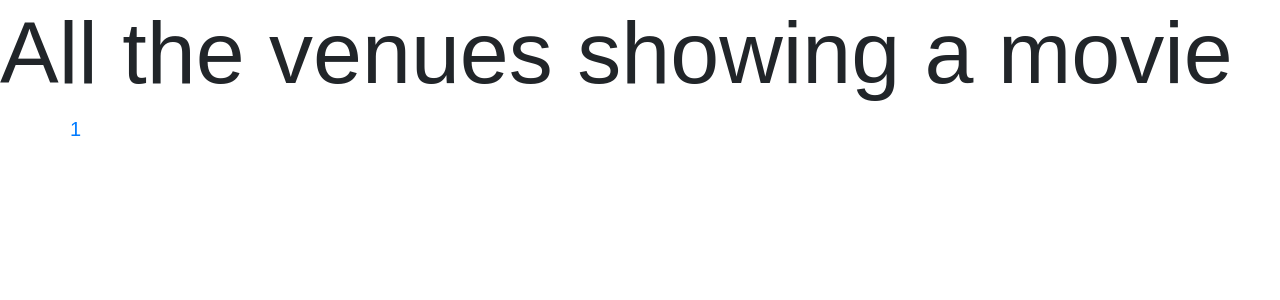
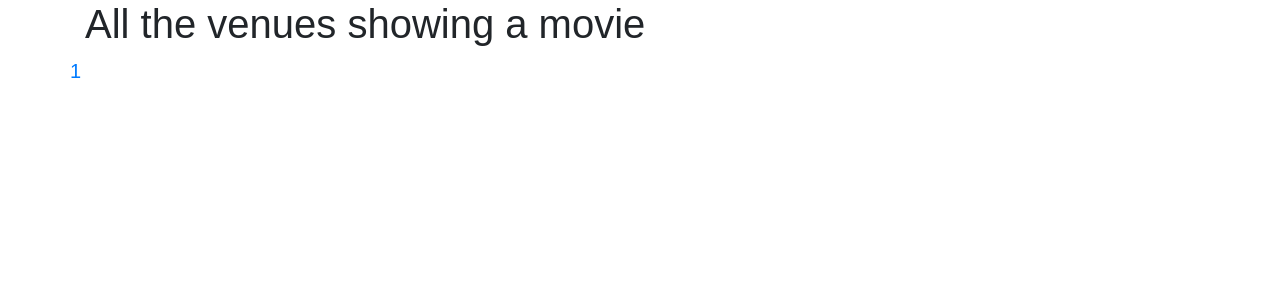
Before and after one commit to MiloniAtal/movietickets, a Flask app: template templates/venues.html in a window 1280 px wide. Shown: the top 300 px of the page. Run offline with Flask 2, Linux system fonts and the light colour scheme; the template is opened without the code that fills it: most values are stand-ins (such as "Sample title", 1, 10 or a date in 2020); parts of the project's set-up code (start-up, migrations or seed data) failed here and were passed over.

Commit message:
Formatting

```diff
--- a/templates/venues.html
+++ b/templates/venues.html
@@ -12,9 +12,8 @@
 </style>
 
 <body>
-  <h1 class="display-2">All the venues showing a movie</h1>
   <div class="container">
-
+    <h1 >All the venues showing a movie</h1>
     {% for n in data %}
     <div class="row">
       {% set my_url = url_for(request.endpoint) ~ '/' ~ n[1] %}
```
